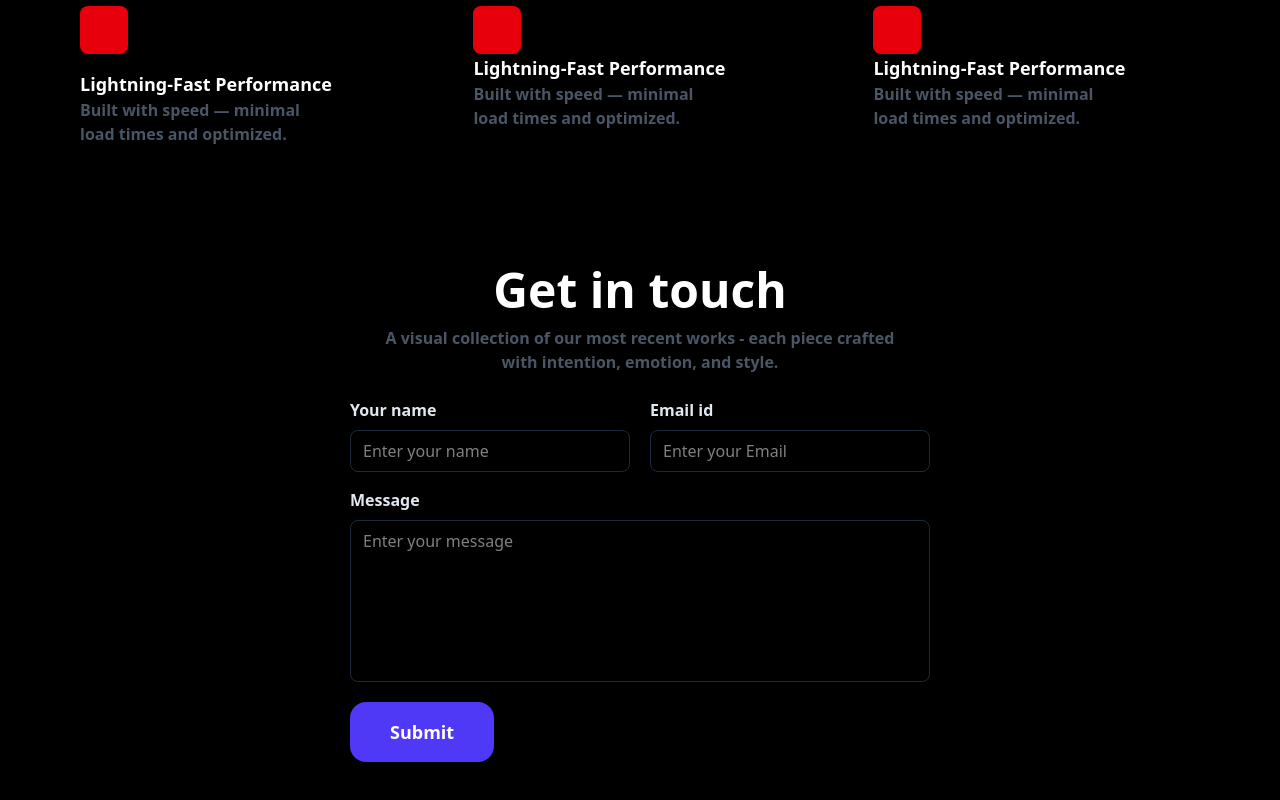
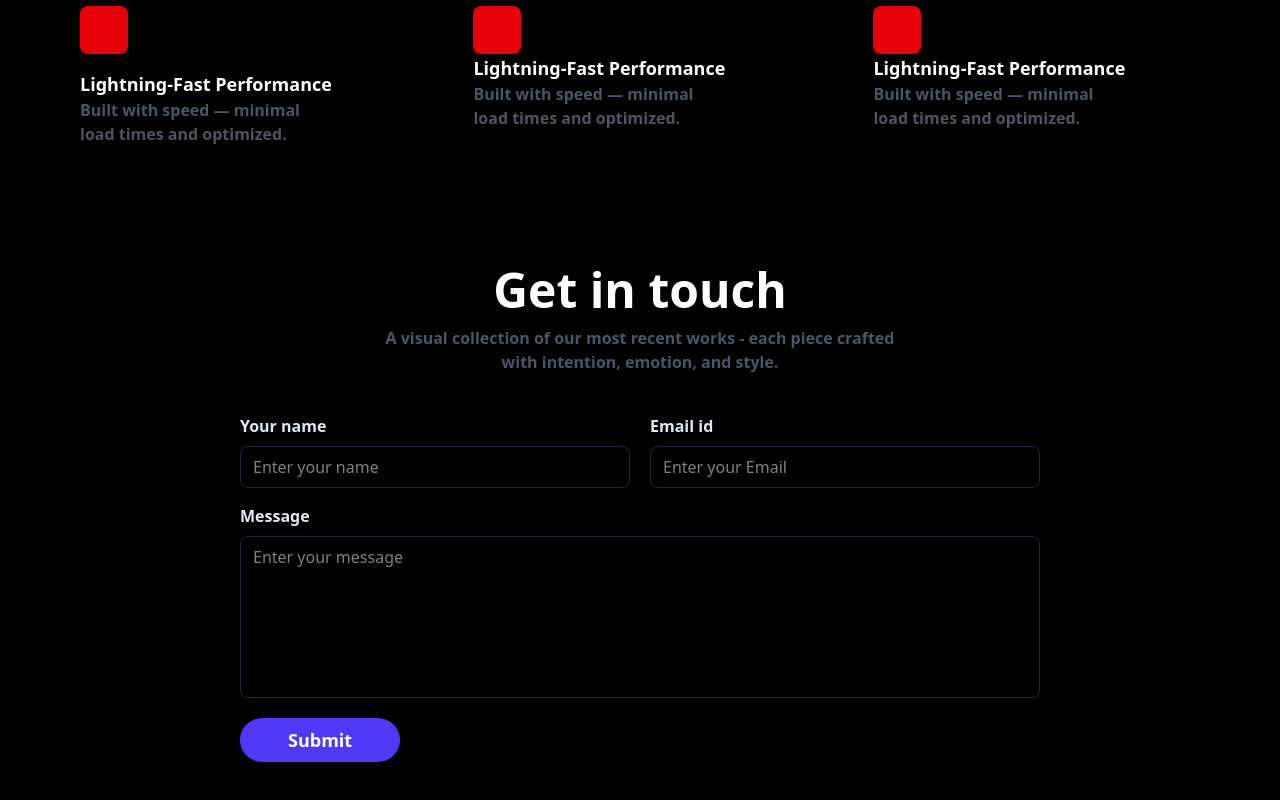
Before and after one commit to Dhruv-Suyal/AI-WebsiteBuilder, a React (Vite) app: page / in a window 1280 px wide. Shown: the part 1974-2774 px from the top of the page. Before the commit the page ends 2736 px from the top, so only its background shows below. Built offline with nearby package versions, Linux system fonts and the light colour scheme.

Commit message:
complete home page

```diff
--- a/src/components/home.tsx
+++ b/src/components/home.tsx
@@ -38,7 +38,7 @@ export function Home(){
         </div>
 
         <div className="ourCreation relative z-60 mt-30 flex items-center justify-center flex-col gap-3 px-4">
-            <h1 className=" font-bold  text-5xl text-white text-center">Our latest creation</h1>
+            <h1 className=" font-bold  text-[9vw]  sm:text-5xl text-white text-center">Our latest creation</h1>
             <div className=" max-w-130 text-center">
             <p className="font-semibold text-28  text-gray-600">A visual collection of our most recent works - each piece crafted with intention, emotion, and style.</p>
             </div>
@@ -57,7 +57,7 @@ export function Home(){
         </div>
 
         <div className="aboutOurAppHeading relative z-60 mt-30 flex items-center justify-center flex-col gap-3 px-4">
-            <h1 className=" font-bold  text-5xl text-white text-center">About Our App</h1>
+            <h1 className=" font-bold  text-[9vw]  sm:text-5xl text-white text-center">About Our App</h1>
             <div className=" max-w-130 text-center">
             <p className="font-semibold text-28  text-gray-600">A visual collection of our most recent works - each piece crafted with intention, emotion, and style.</p>
             </div>
@@ -104,32 +104,32 @@ export function Home(){
         </div>
 
         <div className="aboutOurAppHeading relative z-60 mt-30 flex items-center justify-center flex-col gap-3 px-4">
-            <h1 className=" font-bold  text-5xl text-white text-center">Get in touch</h1>
+            <h1 className=" font-bold text-[9vw]  sm:text-5xl text-white text-center">Get in touch</h1>
             <div className=" max-w-130 text-center">
             <p className="font-semibold text-28  text-gray-600">A visual collection of our most recent works - each piece crafted with intention, emotion, and style.</p>
             </div>
         </div>
 
-        <div className="getInfoBox relative mt-6 flex justify-center px-8">
-            <div className=" sm:max-w-300 h-80 px-8">
+        <div className="getInfoBox relative mt-10 flex justify-center px-8 w-full mb-10">
+            <div className=" sm:max-w-200 h-auto w-full">
                 <form>
-                    <div className="inputBox flex gap-5 justify-center">
-                        <div className=" flex flex-col">
+                    <div className="inputBox grid grid-cols-1 sm:flex gap-5 justify-center w-full">
+                        <div className=" flex flex-col sm:w-[50%]">
                             <label htmlFor="nameBox" className=" text-slate-200 mb-2 font-semibold">Your name</label>
-                            <input type="text" id="nameBox" className=" text-white w-70 py-2 rounded-lg pl-3 border border-slate-800" placeholder="Enter your name" />
+                            <input type="text" id="nameBox" className=" text-white   py-2 rounded-lg pl-3 border border-slate-800" placeholder="Enter your name" />
                         </div>
 
-                        <div className=" flex flex-col">
+                        <div className=" flex flex-col sm:w-[50%]">
                             <label htmlFor="emailBox" className=" text-slate-200 mb-2 font-semibold">Email id</label>
-                            <input type="text" id="emailBox" className=" text-white w-70 py-2 rounded-lg pl-3 border border-slate-800" placeholder="Enter your Email" />
+                            <input type="text" id="emailBox" className=" text-white  py-2 rounded-lg pl-3 border border-slate-800" placeholder="Enter your Email" />
                         </div>
                     </div>
-                    <div className=" flex flex-col">
+                    <div className=" flex flex-col w-full">
                             <label htmlFor="messageBox" className=" text-slate-200 mb-2 mt-4 font-semibold">Message</label>
-                            <input type="text" id="messageBox" className=" text-white w-145 py-2 pb-32 rounded-lg pl-3 border border-slate-800" placeholder="Enter your message" />
+                            <input type="text" id="messageBox" className=" text-white py-2 pb-32 rounded-lg pl-3 border border-slate-800" placeholder="Enter your message" />
                     </div>
                     <div className="sumbit mt-5">
-                        <button className=" px-10 py-4 text-white bg-indigo-600 rounded-2xl text-lg font-semibold">Submit</button>
+                        <button className=" px-12 cursor-pointer py-2 text-white bg-indigo-600 rounded-3xl text-lg font-semibold">Submit</button>
                     </div>
                 </form>
             </div>
```
